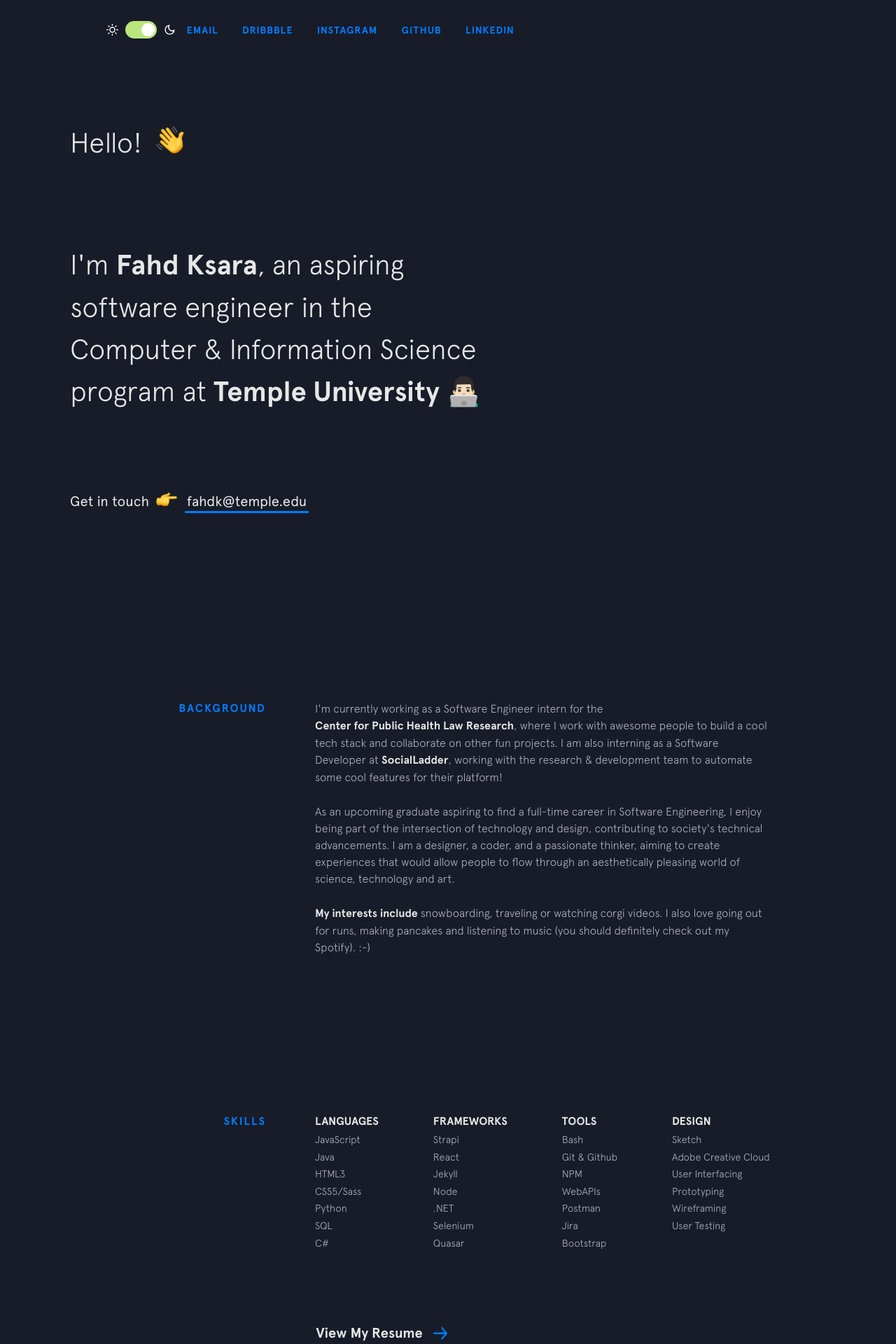
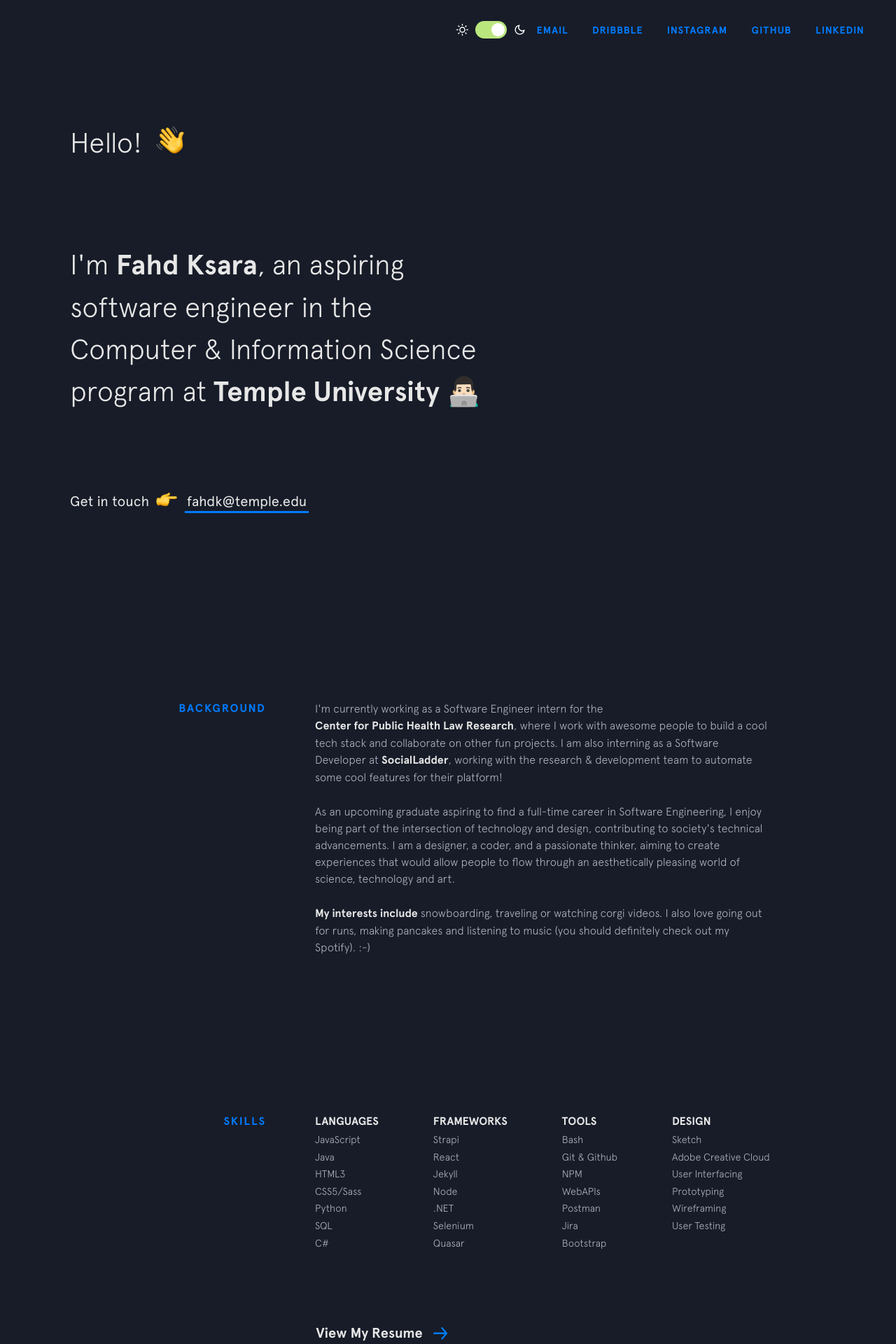
Before and after one commit to Faskyy/FahdK, a Jekyll site: the page built from index.html, in a window 1280 px wide. Shown: the top 1920 px of the page at 70% size. Built offline with Jekyll 4.4.1, drawn with Linux system fonts in a browser that asks for light colours; nearby versions of some CDN libraries.

Commit message:
Update switch.html

```diff
--- a/_includes/switch.html
+++ b/_includes/switch.html
@@ -1,4 +1,4 @@
-<div class="switch-wrapper" style="margin-right: 500px">
+<div class="switch-wrapper">
   <div class="sun"></div>
   <div class="toggle-wrapper">
     <input id="switch" type="checkbox" />
```
